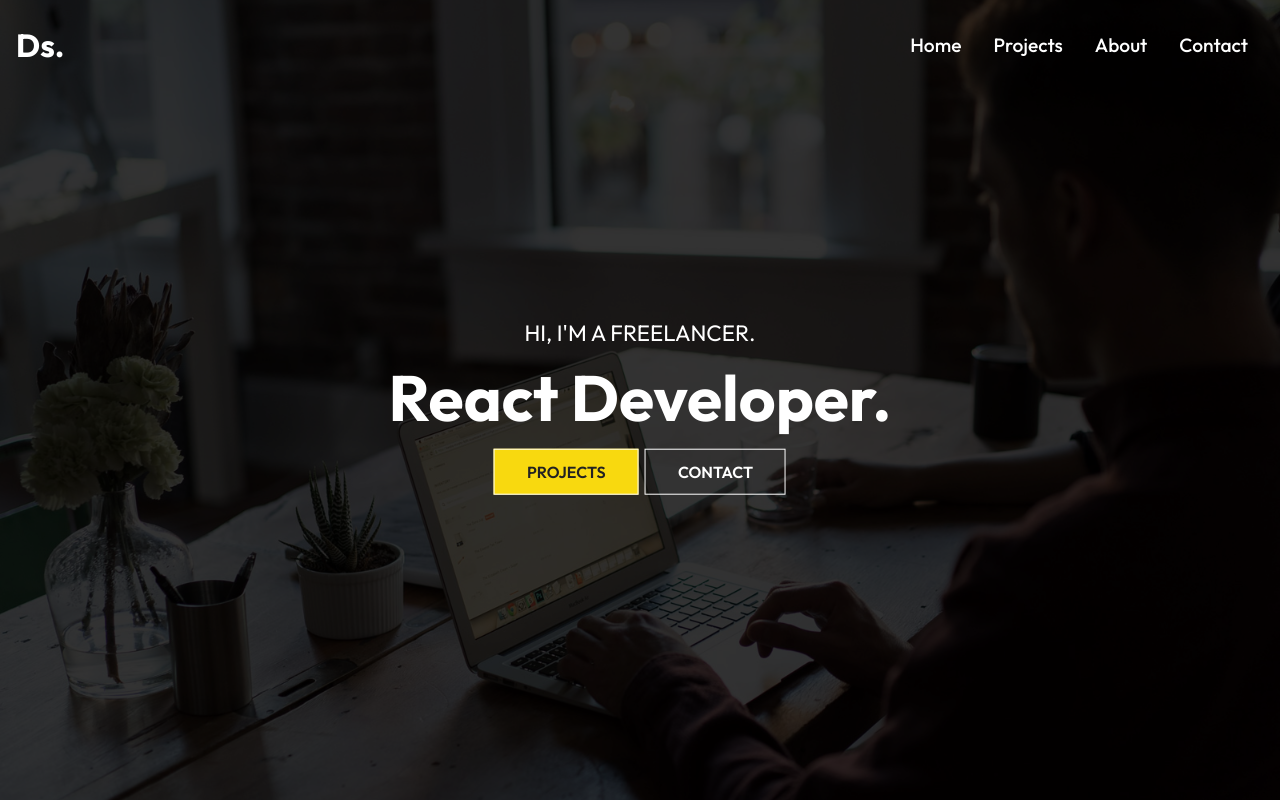
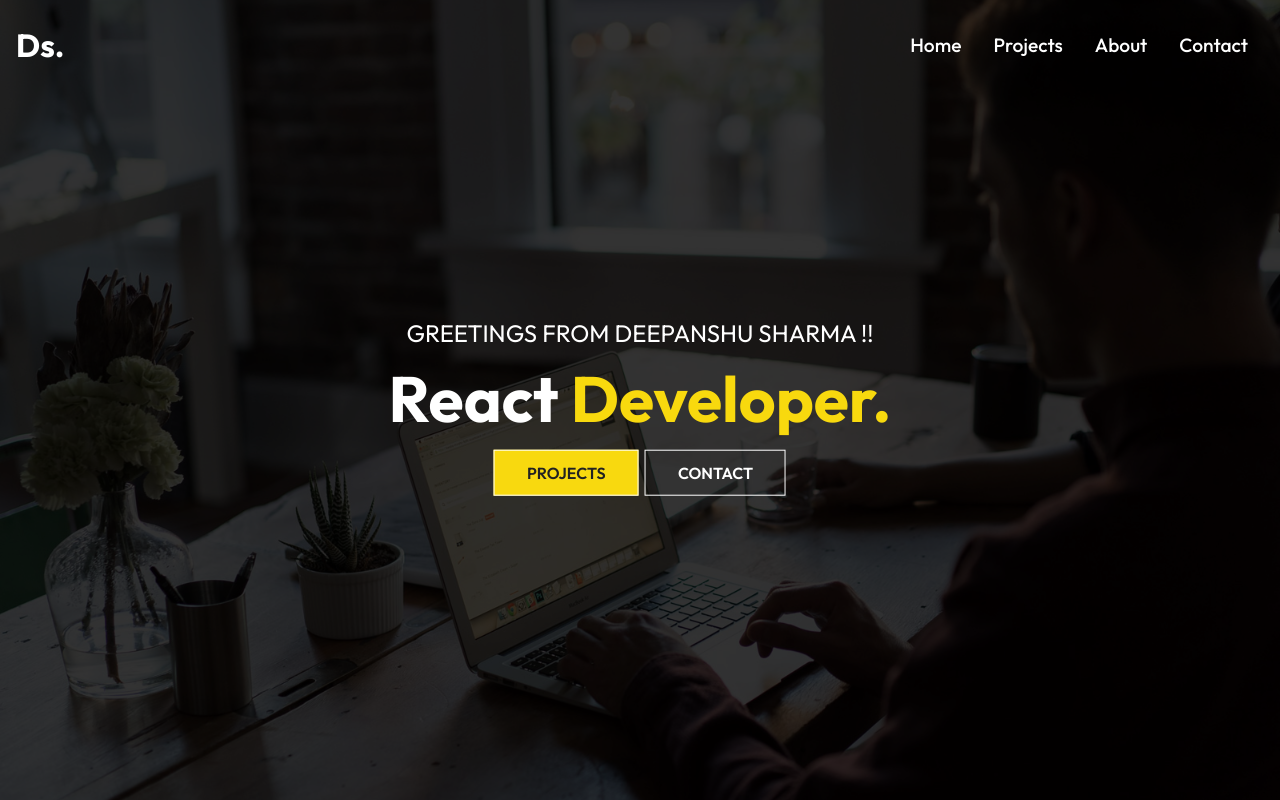
Before and after one commit to deepanshu921372/Portfolio, a React (Create React App) app: page / in a window 1280 px wide. Shown: the top 800 px of the page. Built offline with nearby package versions, Linux system fonts and the light colour scheme.

Commit message:
Heading changed

```diff
--- a/src/components/HeroImg.js
+++ b/src/components/HeroImg.js
@@ -12,8 +12,8 @@ const HeroImg = () => {
             <img className="intro-img" src={IntroImg} alt="IntroImg" />
         </div>
         <div className="content">
-            <p>HI, I'M A FREELANCER.</p>
-            <h1>React Developer.</h1>
+            <p style={{fontSize: '1.5rem'}}>Greetings from Deepanshu Sharma !!</p>
+            <h1>React <span style={{color: '#f8d90e'}}> Developer.</span></h1>
             <div>
                 <Link to="/project" className="btn">PROJECTS</Link>
                 <Link to="/contact" className="btn btn-light">CONTACT</Link>
--- a/src/components/HeroImgStyles.css
+++ b/src/components/HeroImgStyles.css
@@ -44,6 +44,9 @@
 .content .btn{
     margin: 1rem 0.2rem;
 }
+.content p{
+    font-size: 16rem;
+}
 @media screen and (max-width: 640px) {
     .hero .content h1{
         font-size: 3rem;
```
